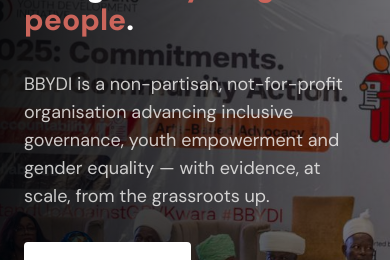
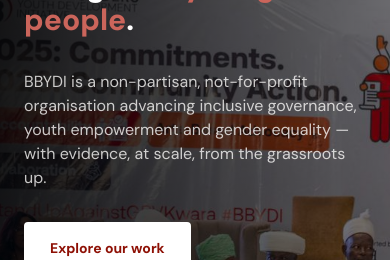
Before and after one commit to GABRIELOFGOD/bbydi-frontend, a Next.js app: page / in a window 390 px wide. Shown: the part 515-775 px from the top of the page. Built offline with nearby package versions, Linux system fonts and the light colour scheme.

Commit message:
Responsiveness

```diff
--- a/components/home/Hero.tsx
+++ b/components/home/Hero.tsx
@@ -13,7 +13,7 @@
         layout="fill"
         objectFit="cover"
         quality={100}
-        className="h-full object-cover"
+        className="h-fit object-cover"
       />
       <div className="absolute inset-0 bg-linear-to-r from-black/90 via-black/70 to-black/50 bg-opacity-50 items-center justify-center flex w-full py-10 h-fit">
         <Container className="flex flex-col gap-10 md:gap-15">
@@ -27,7 +27,7 @@
               Building the civic power of Nigeria's <span className="text-secondary">young people</span>.
             </h1>
 
-            <p className="md:text-[21px] text-lg text-muted/80">BBYDI is a non-partisan, not-for-profit organisation advancing inclusive governance, youth empowerment and gender equality — with evidence, at scale, from the grassroots up.</p>
+            <p className="md:text-[21px] text-base text-muted/80">BBYDI is a non-partisan, not-for-profit organisation advancing inclusive governance, youth empowerment and gender equality — with evidence, at scale, from the grassroots up.</p>
 
             <div className="flex gap-5 flex-col md:flex-row">
               <Button className={cn("text-primary w-fit hover:bg-white bg-white border-2 border-white rounded p-6 font-bold")}>Explore our work</Button>
```
